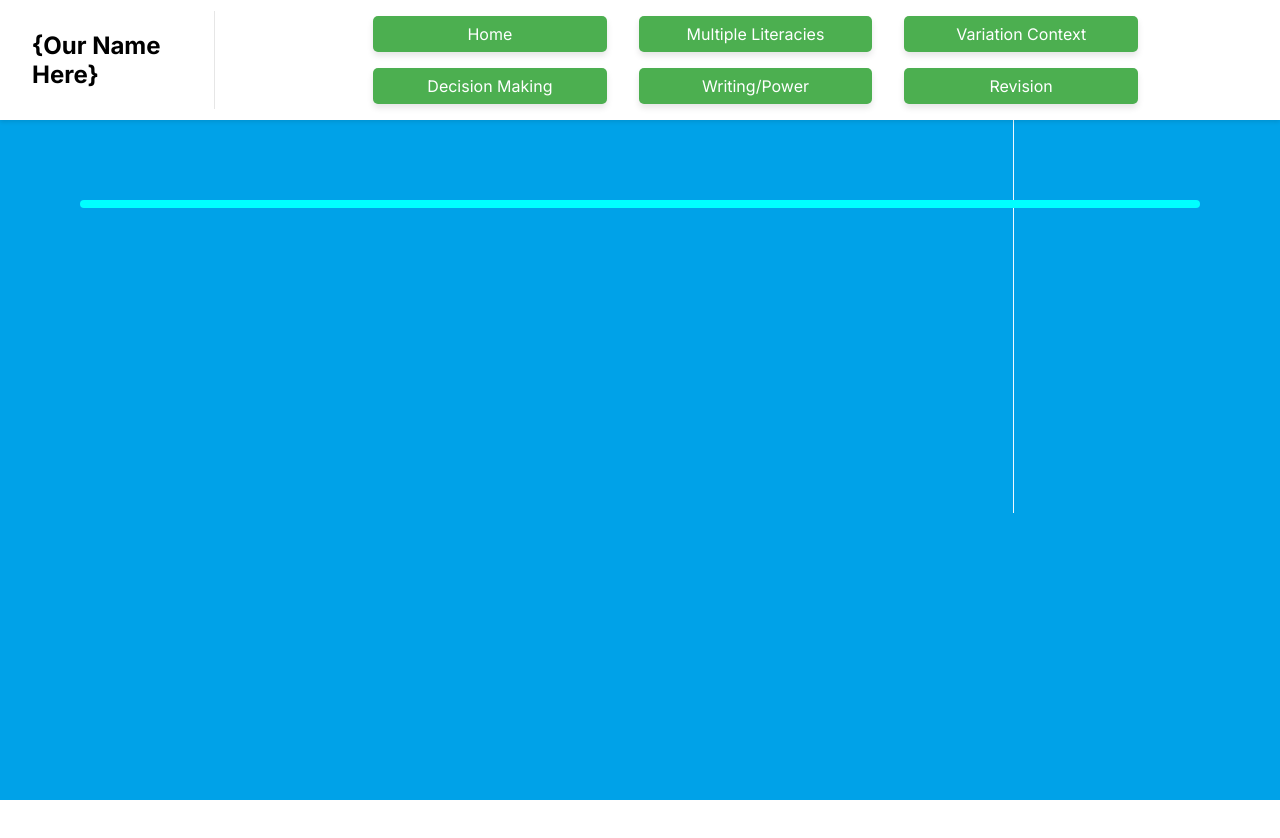
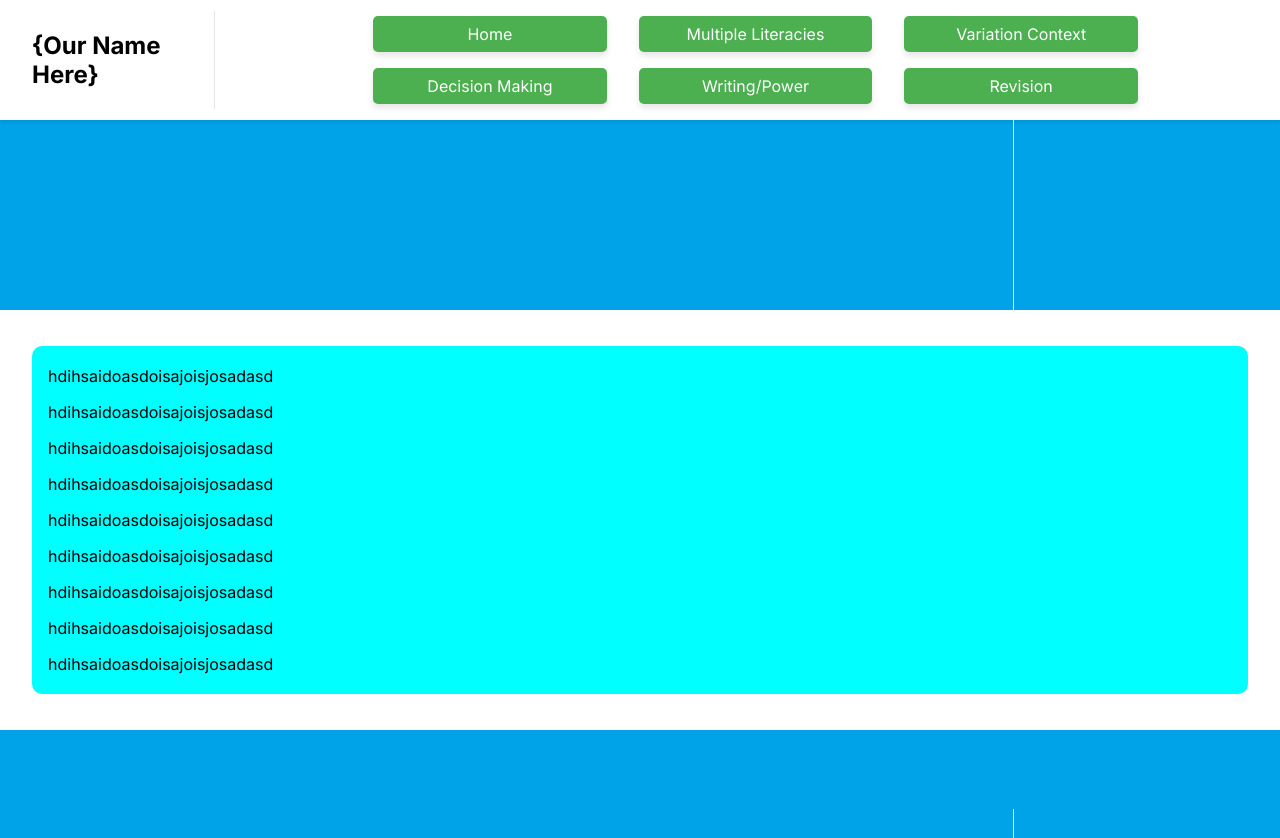
Before and after one commit to UCF-GroupProj/ENCProfolio, a Next.js app: page / in a window 1280 px wide. Shown: the top 838 px of the page. Before the commit the page ends 800 px from the top, so only its background shows below. Built offline with nearby package versions, Linux system fonts and the light colour scheme.

Commit message:
Home page stuff

```diff
--- a/src/app/page.module.css
+++ b/src/app/page.module.css
@@ -1,6 +1,28 @@
-.textholder {
-  margin: 5rem 5rem;
+.centerDiv {
+  display: flex;
+  justify-content: center;
+  align-items: center;
+  height: 100vh;
+  width: 100vw;
+}
+
+.holderParent {
+  margin: 2rem 4rem;
   padding: 0.25rem 1rem;
-  background-color: aqua;
+  background-color: white;
+  border-radius: 10px;
+  width: 80rem;
+  min-width: 80rem;
+  max-width: 80rem;
+}
+.textHolder {
+  margin: 2rem 2rem;
+  padding: 0.25rem 1rem;
+  background-color: #00FFFF;
   border-radius: 10px;
 }
+/* @media (max-width: 800px) {
+  .holderParent {
+    margin: 2rem 0;
+  }
+} */
--- a/src/app/page.tsx
+++ b/src/app/page.tsx
@@ -7,8 +7,20 @@ export default function Home() {
   return (
     <Fragment>
       <Topbar/>
-      <div className={styles.textholder}>
-
+      <div className={styles.centerDiv}>
+        <div className={styles.holderParent}>
+          <div className={styles.textHolder}>
+            <p>hdihsaidoasdoisajoisjosadasd</p>
+            <p>hdihsaidoasdoisajoisjosadasd</p>
+            <p>hdihsaidoasdoisajoisjosadasd</p>
+            <p>hdihsaidoasdoisajoisjosadasd</p>
+            <p>hdihsaidoasdoisajoisjosadasd</p>
+            <p>hdihsaidoasdoisajoisjosadasd</p>
+            <p>hdihsaidoasdoisajoisjosadasd</p>
+            <p>hdihsaidoasdoisajoisjosadasd</p>
+            <p>hdihsaidoasdoisajoisjosadasd</p>
+          </div>
+        </div>
       </div>
     </Fragment>
   )
```
